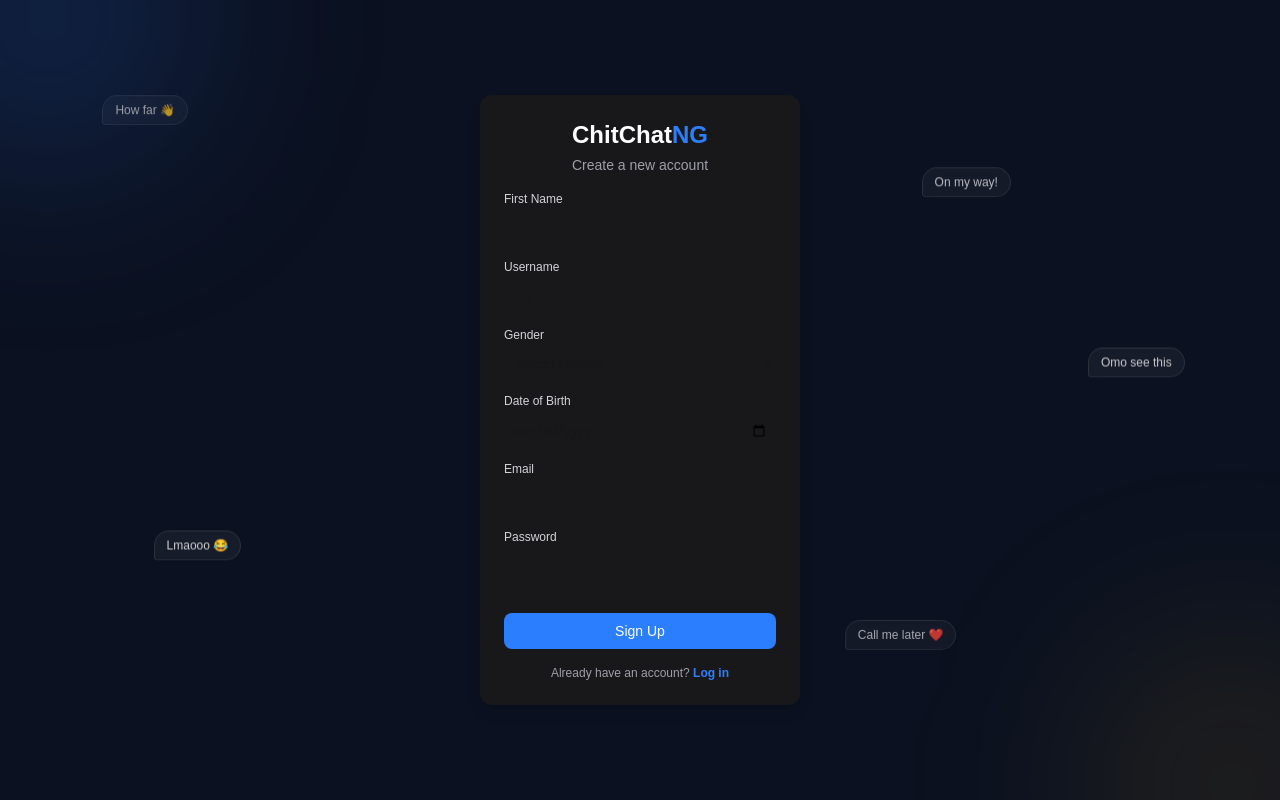
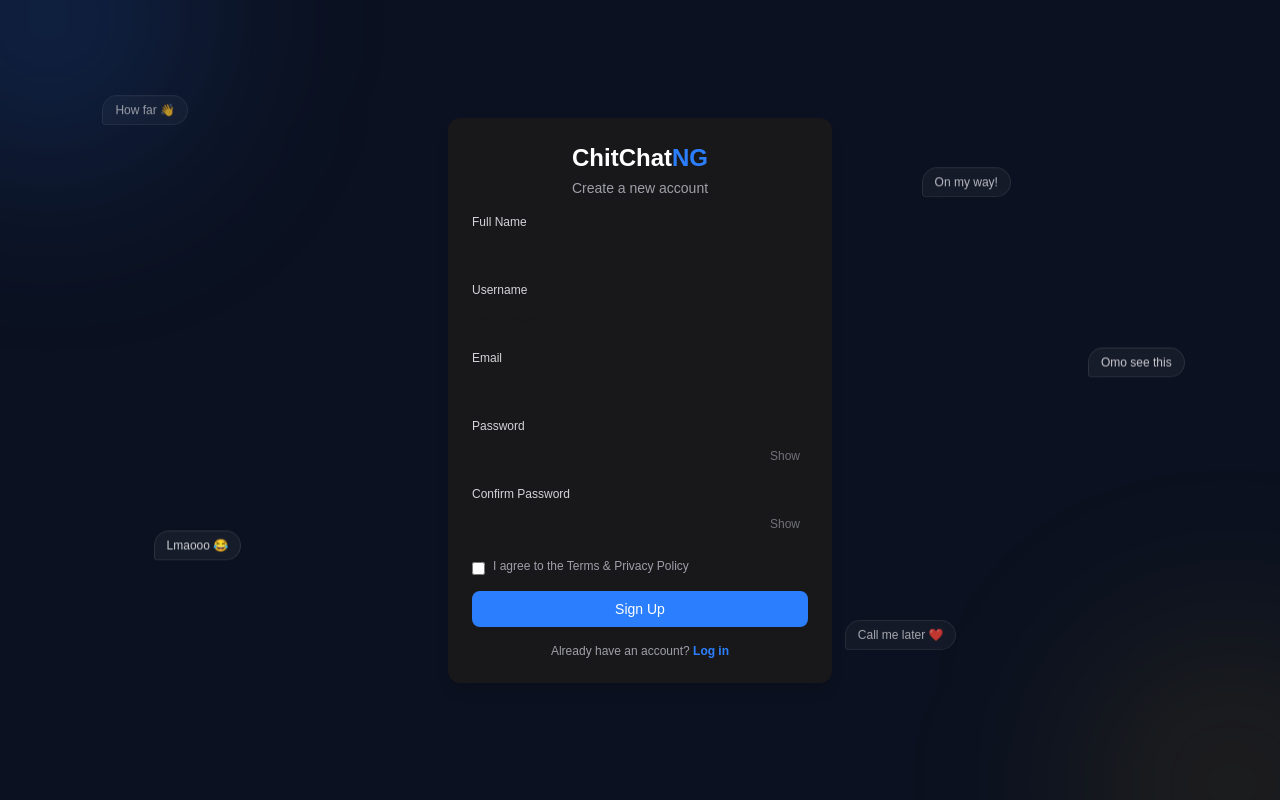
Before and after one commit to PHILIPSUNDAY2005/prexchat, a Next.js app: page /signup in a window 1280 px wide. Built offline with nearby package versions, Linux system fonts and the light colour scheme; no server answers.

Commit message:
Rebuild signup with email verification link

```diff
--- a/app/signup/page.tsx
+++ b/app/signup/page.tsx
@@ -1,88 +1,125 @@
 "use client";
 
-import { useState, useEffect, useRef } from "react";
-import { useRouter } from "next/navigation";
+import { useState } from "react";
 import Link from "next/link";
 import { supabase } from "../supabaseClient";
 import ChatBackground from "../ChatBackground";
 
 export default function Signup() {
-  const router = useRouter();
-
-  const [firstName, setFirstName] = useState("");
+  const [fullName, setFullName] = useState("");
   const [username, setUsername] = useState("");
-  const [gender, setGender] = useState("");
-  const [dob, setDob] = useState("");
   const [email, setEmail] = useState("");
   const [password, setPassword] = useState("");
-  const [message, setMessage] = useState("");
-  const [captchaToken, setCaptchaToken] = useState("");
-  const captchaRef = useRef<HTMLDivElement>(null);
+  const [confirmPassword, setConfirmPassword] = useState("");
+  const [agreed, setAgreed] = useState(false);
+  const [showPassword, setShowPassword] = useState(false);
+  const [showConfirmPassword, setShowConfirmPassword] = useState(false);
+  const [loading, setLoading] = useState(false);
+  const [error, setError] = useState("");
+  const [verificationSent, setVerificationSent] = useState(false);
+  const [resendMessage, setResendMessage] = useState("");
 
-  useEffect(() => {
-    const interval = setInterval(() => {
-      if ((window as any).turnstile && captchaRef.current && !captchaRef.current.hasChildNodes()) {
-        (window as any).turnstile.render(captchaRef.current, {
-          sitekey: "0x4AAAAAAEFij6psyC4Aupk3",
-          callback: (token: string) => setCaptchaToken(token),
-        });
-        clearInterval(interval);
-      }
-    }, 300);
-    return () => clearInterval(interval);
-  }, []);
+  function validate() {
+    if (!fullName || !username || !email || !password || !confirmPassword) {
+      return "Please fill in all fields.";
+    }
+    if (password.length < 8) {
+      return "Password must be at least 8 characters.";
+    }
+    if (password !== confirmPassword) {
+      return "Passwords do not match.";
+    }
+    if (!agreed) {
+      return "Please agree to the Terms & Privacy Policy.";
+    }
+    return "";
+  }
 
   async function handleSignup() {
-    if (!firstName || !username || !gender || !dob || !email || !password) {
-      setMessage("Please fill in all fields!");
+    const validationError = validate();
+    if (validationError) {
+      setError(validationError);
       return;
     }
 
-    if (!captchaToken) {
-      setMessage("Please complete the verification below.");
-      return;
-    }
+    setError("");
+    setLoading(true);
 
-    const { error } = await supabase.auth.signUp({
+    const { error: signUpError } = await supabase.auth.signUp({
       email: email,
       password: password,
       options: {
-        captchaToken: captchaToken,
+        emailRedirectTo: `${window.location.origin}/login`,
         data: {
-          first_name: firstName,
+          first_name: fullName,
           username: username.toLowerCase(),
-          gender: gender,
-          date_of_birth: dob,
         },
       },
     });
 
-    if (error) {
-      setMessage(error.message);
-      setCaptchaToken("");
-      if ((window as any).turnstile && captchaRef.current) {
-        (window as any).turnstile.reset(captchaRef.current);
-      }
+    setLoading(false);
+
+    if (signUpError) {
+      setError(signUpError.message);
     } else {
-      router.push("/chat");
+      setVerificationSent(true);
     }
   }
 
+  async function handleResend() {
+    setResendMessage("Sending…");
+    const { error: resendError } = await supabase.auth.resend({
+      type: "signup",
+      email: email,
+    });
+    setResendMessage(resendError ? resendError.message : "Verification email resent!");
+  }
+
+  if (verificationSent) {
+    return (
+      <div className="relative flex items-center justify-center min-h-screen overflow-hidden bg-[#0B1120] px-6">
+        <ChatBackground />
+        <div className="relative z-10 bg-zinc-900 p-6 rounded-xl shadow-lg w-80 text-center">
+          <h1 className="text-2xl font-bold text-white mb-1">
+            ChitChat<span className="text-blue-500">NG</span>
+          </h1>
+          <p className="text-zinc-300 text-sm mt-4">
+            We've sent a verification email. Please check your inbox to verify your account.
+          </p>
+          <button
+            onClick={handleResend}
+            className="mt-4 text-blue-500 text-sm hover:underline"
+          >
+            Resend Verification Email
+          </button>
+          {resendMessage && (
+            <p className="text-zinc-400 text-xs mt-2">{resendMessage}</p>
+          )}
+          <p className="text-zinc-400 text-xs mt-4">
+            <Link href="/login" className="text-blue-500 font-semibold hover:underline">
+              Back to Log in
+            </Link>
+          </p>
+        </div>
+      </div>
+    );
+  }
+
   return (
-    <div className="relative flex items-center justify-center min-h-screen overflow-hidden bg-[#0B1120]">
+    <div className="relative flex items-center justify-center min-h-screen overflow-hidden bg-[#0B1120] px-6 py-10">
       <ChatBackground />
 
-      <div className="relative z-10 bg-zinc-900 p-6 rounded-xl shadow-lg w-80 text-center">
+      <div className="relative z-10 bg-zinc-900 p-6 rounded-xl shadow-lg w-full max-w-sm text-center">
         <h1 className="text-2xl font-bold text-white mb-1">
           ChitChat<span className="text-blue-500">NG</span>
         </h1>
         <p className="text-zinc-400 text-sm mb-4">Create a new account</p>
 
-        <label className="block text-left text-xs text-zinc-300 mt-3 mb-1">First Name</label>
+        <label className="block text-left text-xs text-zinc-300 mt-3 mb-1">Full Name</label>
         <input
           type="text"
-          value={firstName}
-          onChange={(e) => setFirstName(e.target.value)}
+          value={fullName}
+          onChange={(e) => setFullName(e.target.value)}
           className="w-full p-2 rounded-lg text-sm outline-none"
         />
 
@@ -95,28 +132,6 @@ export default function Signup() {
           className="w-full p-2 rounded-lg text-sm outline-none"
         />
 
-        <label className="block text-left text-xs text-zinc-300 mt-3 mb-1">Gender</label>
-        <select
-          value={gender}
-          onChange={(e) => setGender(e.target.value)}
-          className="w-full p-2 rounded-lg text-sm outline-none"
-        >
-          <option value="">Select Gender</option>
-          <option value="male">Male</option>
-          <option value="female">Female</option>
-          <option value="other">Other</option>
-        </select>
-
-        <label className="block text-left text-xs text-zinc-300 mt-3 mb-1">Date of Birth</label>
-        <input
-          type="date"
-          value={dob}
-          onChange={(e) => setDob(e.target.value)}
-          max={new Date().toISOString().split("T")[0]}
-          min="1940-01-01"
-          className="w-full p-2 rounded-lg text-sm outline-none"
-        />
-
         <label className="block text-left text-xs text-zinc-300 mt-3 mb-1">Email</label>
         <input
           type="email"
@@ -126,25 +141,65 @@ export default function Signup() {
         />
 
         <label className="block text-left text-xs text-zinc-300 mt-3 mb-1">Password</label>
-        <input
-          type="password"
-          value={password}
-          onChange={(e) => setPassword(e.target.value)}
-          className="w-full p-2 rounded-lg text-sm outline-none"
-        />
+        <div className="relative">
+          <input
+            type={showPassword ? "text" : "password"}
+            value={password}
+            onChange={(e) => setPassword(e.target.value)}
+            className="w-full p-2 rounded-lg text-sm outline-none pr-10"
+          />
+          <button
+            type="button"
+            onClick={() => setShowPassword(!showPassword)}
+            className="absolute right-2 top-1/2 -translate-y-1/2 text-xs text-zinc-500"
+          >
+            {showPassword ? "Hide" : "Show"}
+          </button>
+        </div>
 
-        <div ref={captchaRef} className="mt-4 flex justify-center" />
+        <label className="block text-left text-xs text-zinc-300 mt-3 mb-1">Confirm Password</label>
+        <div className="relative">
+          <input
+            type={showConfirmPassword ? "text" : "password"}
+            value={confirmPassword}
+            onChange={(e) => setConfirmPassword(e.target.value)}
+            className="w-full p-2 rounded-lg text-sm outline-none pr-10"
+          />
+          <button
+            type="button"
+            onClick={() => setShowConfirmPassword(!showConfirmPassword)}
+            className="absolute right-2 top-1/2 -translate-y-1/2 text-xs text-zinc-500"
+          >
+            {showConfirmPassword ? "Hide" : "Show"}
+          </button>
+        </div>
+
+        <label className="flex items-start gap-2 mt-4 text-left">
+          <input
+            type="checkbox"
+            checked={agreed}
+            onChange={(e) => setAgreed(e.target.checked)}
+            className="mt-1"
+          />
+          <span className="text-xs text-zinc-400">
+            I agree to the Terms & Privacy Policy
+          </span>
+        </label>
+
+        {error && (
+          <p className="text-red-400 text-xs mt-3">{error}</p>
+        )}
 
         <button
           onClick={handleSignup}
-          className="w-full bg-blue-500 hover:bg-blue-600 text-white p-2 rounded-lg text-sm mt-3"
+          disabled={loading}
+          className="w-full bg-blue-500 hover:bg-blue-600 disabled:opacity-60 text-white p-2 rounded-lg text-sm mt-4 flex items-center justify-center gap-2"
         >
-          Sign Up
+          {loading && (
+            <span className="w-4 h-4 border-2 border-white border-t-transparent rounded-full animate-spin" />
+          )}
+          {loading ? "Creating account…" : "Sign Up"}
         </button>
-
-        {message && (
-          <p className="text-zinc-300 text-xs mt-3">{message}</p>
-        )}
 
         <p className="text-zinc-400 text-xs mt-4">
           Already have an account?{" "}
```
